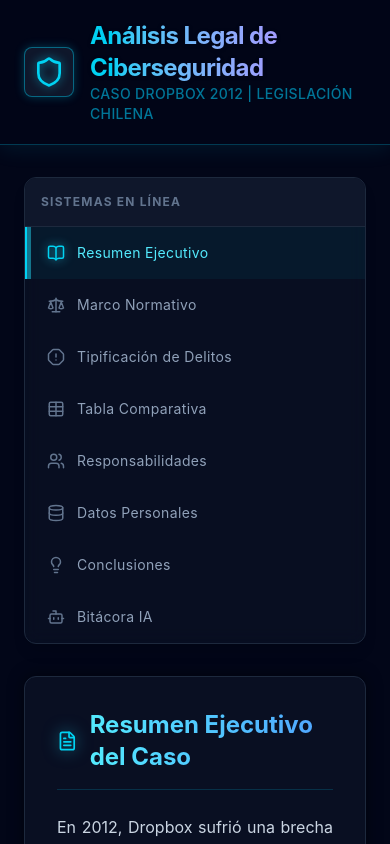
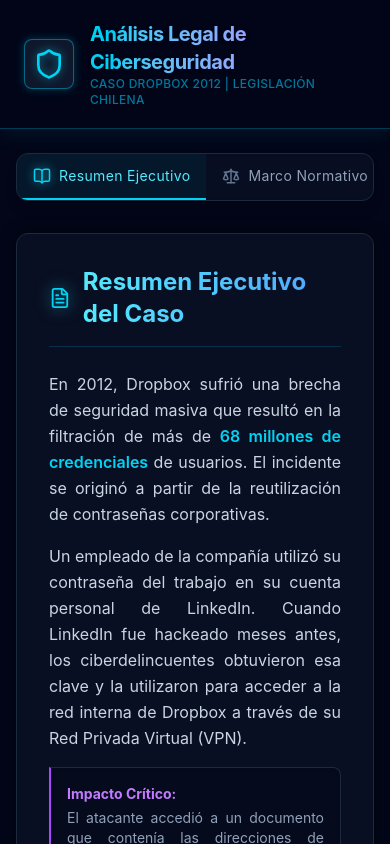
Before and after one commit to mandresgarridoc-arch/informe_garmau, a React (Vite) app: page / in a window 390 px wide. Shown: the top 844 px of the page. Built offline with nearby package versions, Linux system fonts and the light colour scheme.

Commit message:
detalles barra lateral y efectos  de transicion

```diff
--- a/src/App.tsx
+++ b/src/App.tsx
@@ -8,7 +8,7 @@
 import Responsabilidades from './componentes/Responsabilidades';
 import Datos from './componentes/Datos';
 import Conclusiones from './componentes/Conclusiones';
-import Prompts from './componentes/Promts';
+import Prompts from './componentes/Promts'; // Recuerda ajustar esta ruta si tu carpeta es "components"
 
 function App() {
   const [activeTab, setActiveTab] = useState('Resumen');
@@ -39,39 +39,42 @@
   };
 
   return (
-    <div className="min-h-screen bg-slate-950 flex flex-col font-sans text-slate-300">
+    <div className="min-h-screen bg-slate-950 flex flex-col font-sans text-slate-300 selection:bg-cyan-500/30 selection:text-cyan-200">
 
-      <header className="bg-slate-950/80 backdrop-blur-md py-5 px-6 border-b border-cyan-500/30 shadow-[0_4px_20px_rgba(6,182,212,0.1)] sticky top-0 z-20">
+      <header className="bg-slate-950/80 backdrop-blur-md py-5 px-6 border-b border-cyan-500/30 shadow-[0_4px_20px_rgba(6,182,212,0.1)] sticky top-0 z-30">
         <div className="max-w-7xl mx-auto flex items-center justify-between">
           <div className="flex items-center gap-4">
-            <div className="bg-slate-900 border border-cyan-500/50 p-2 rounded-lg shadow-[0_0_10px_rgba(6,182,212,0.3)]">
+            <div className="bg-slate-900 border border-cyan-500/50 p-2 rounded-lg shadow-[0_0_10px_rgba(6,182,212,0.3)] shrink-0">
               <Shield size={32} className="text-cyan-400 drop-shadow-[0_0_5px_rgba(6,182,212,0.8)]" />
             </div>
             <div>
-              <h1 className="text-2xl font-bold tracking-tight text-transparent bg-clip-text bg-gradient-to-r from-cyan-400 to-purple-400 drop-shadow-sm">
+              <h1 className="text-xl md:text-2xl font-bold tracking-tight text-transparent bg-clip-text bg-gradient-to-r from-cyan-400 to-purple-400 drop-shadow-sm">
                 Análisis Legal de Ciberseguridad
               </h1>
-              <p className="text-cyan-600/80 text-sm font-medium tracking-wide">CASO DROPBOX 2012 | LEGISLACIÓN CHILENA</p>
+              <p className="text-cyan-600/80 text-xs md:text-sm font-medium tracking-wide">CASO DROPBOX 2012 | LEGISLACIÓN CHILENA</p>
             </div>
           </div>
         </div>
       </header>
 
-      <div className="flex-1 max-w-7xl mx-auto w-full flex flex-col md:flex-row gap-8 py-8 px-6">
+      <div className="flex-1 max-w-7xl mx-auto w-full flex flex-col md:flex-row gap-8 py-6 md:py-8 px-4 md:px-6">
 
-        <aside className="w-full md:w-64 shrink-0">
-          <nav className="bg-slate-900/50 backdrop-blur-sm rounded-xl border border-slate-800 overflow-hidden sticky top-28 shadow-lg">
-            <div className="p-4 border-b border-slate-800 bg-slate-900">
+        {/* Menú Lateral: En PC es vertical (aside), en móvil es un carrusel horizontal */}
+        <aside className="w-full md:w-64 shrink-0 z-20">
+          <nav className="bg-slate-900/50 backdrop-blur-sm rounded-xl border border-slate-800 overflow-hidden md:sticky md:top-28 shadow-lg">
+            <div className="p-4 border-b border-slate-800 bg-slate-900 hidden md:block">
               <h2 className="text-xs font-bold text-slate-500 uppercase tracking-widest">Sistemas En Línea</h2>
             </div>
-            <ul className="flex flex-col">
+
+            {/* Las clases flex-row y overflow-x-auto hacen la magia en el celular */}
+            <ul className="flex flex-row md:flex-col overflow-x-auto md:overflow-visible">
               {menuItems.map((item) => (
-                <li key={item.id}>
+                <li key={item.id} className="shrink-0 md:shrink">
                   <button
                     onClick={() => setActiveTab(item.id)}
-                    className={`w-full flex items-center gap-3 px-5 py-4 text-left transition-all duration-300 border-l-2 ${
+                    className={`w-full flex items-center gap-2 md:gap-3 px-4 md:px-5 py-3 md:py-4 text-left transition-all duration-300 md:border-l-2 border-b-2 md:border-b-0 ${
                       activeTab === item.id
-                        ? 'bg-cyan-950/30 border-cyan-400 text-cyan-300 shadow-[inset_4px_0_0_rgba(34,211,238,0.5)]'
+                        ? 'bg-cyan-950/30 md:border-l-cyan-400 border-b-cyan-400 md:border-b-transparent text-cyan-300 md:shadow-[inset_4px_0_0_rgba(34,211,238,0.5)]'
                         : 'border-transparent text-slate-400 hover:bg-slate-800 hover:text-cyan-200'
                     }`}
                   >
@@ -79,7 +82,7 @@
                       size={18}
                       className={activeTab === item.id ? 'text-cyan-400 drop-shadow-[0_0_5px_rgba(34,211,238,0.8)]' : 'text-slate-500'}
                     />
-                    <span className="text-sm tracking-wide">{item.name}</span>
+                    <span className="text-sm tracking-wide whitespace-nowrap md:whitespace-normal">{item.name}</span>
                   </button>
                 </li>
               ))}
@@ -87,8 +90,9 @@
           </nav>
         </aside>
 
+        {/* Contenedor del contenido con el truco "key={activeTab}" para forzar la animación */}
         <main className="flex-1 min-w-0">
-          <div className="[&>div]:mb-0 transition-opacity duration-500">
+          <div key={activeTab} className="animate-fade-in [&>div]:mb-0">
             {renderContent()}
           </div>
         </main>
@@ -96,7 +100,7 @@
       </div>
 
       <footer className="bg-slate-950 border-t border-slate-800/50 py-6 mt-auto">
-        <div className="max-w-7xl mx-auto px-6 flex flex-col md:flex-row justify-between items-center gap-4 text-xs tracking-widest text-slate-600">
+        <div className="max-w-7xl mx-auto px-6 flex flex-col md:flex-row justify-between items-center gap-4 text-xs tracking-widest text-slate-600 text-center md:text-left">
           <div className="font-medium text-slate-500">ESTUDIANTE: MAURICIO ANDRÉS GARRIDO CONTRERAS</div>
           <div>T13034 SEGURIDAD DE LA INFORMACIÓN | INACAP VALPARAÍSO</div>
         </div>
--- a/src/index.css
+++ b/src/index.css
@@ -1 +1,41 @@
 @import "tailwindcss";
+
+/* === SCROLLBAR CYBERPUNK === */
+/* Ancho de la barra vertical y horizontal */
+::-webkit-scrollbar {
+  width: 10px;
+  height: 8px;
+}
+
+/* Fondo de la barra (el carril) */
+::-webkit-scrollbar-track {
+  background: #020617; /* slate-950 */
+  border-left: 1px solid #1e293b; /* slate-800 */
+}
+
+/* La pestaña que subes y bajas */
+::-webkit-scrollbar-thumb {
+  background: #0891b2; /* cyan-600 */
+  border-radius: 5px;
+}
+
+/* Efecto al pasar el mouse por la barra */
+::-webkit-scrollbar-thumb:hover {
+  background: #06b6d4; /* cyan-500 */
+}
+
+/* === ANIMACIÓN FLUIDA (FADE-IN) === */
+.animate-fade-in {
+  animation: fadeSlideUp 0.4s ease-out forwards;
+}
+
+@keyframes fadeSlideUp {
+  0% {
+    opacity: 0;
+    transform: translateY(15px);
+  }
+  100% {
+    opacity: 1;
+    transform: translateY(0);
+  }
+}
```
